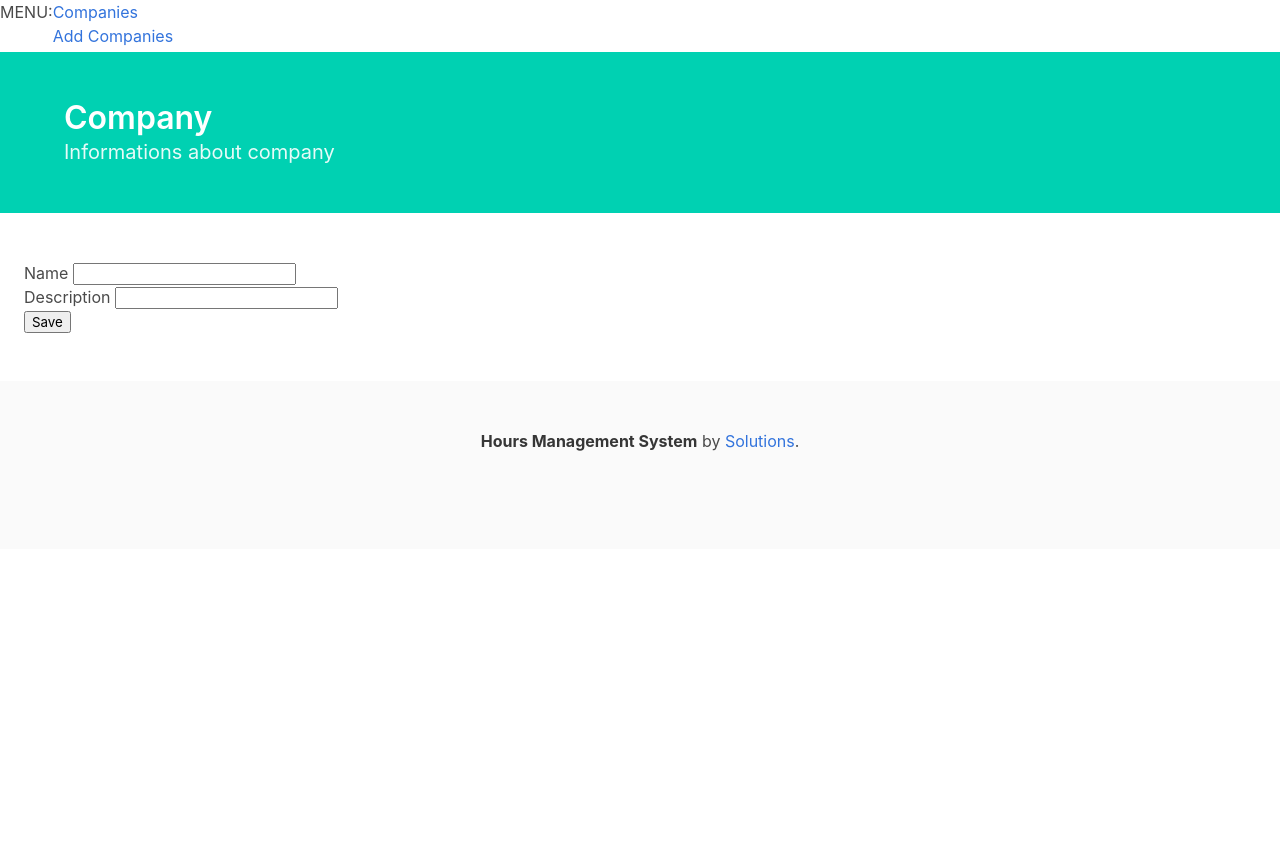
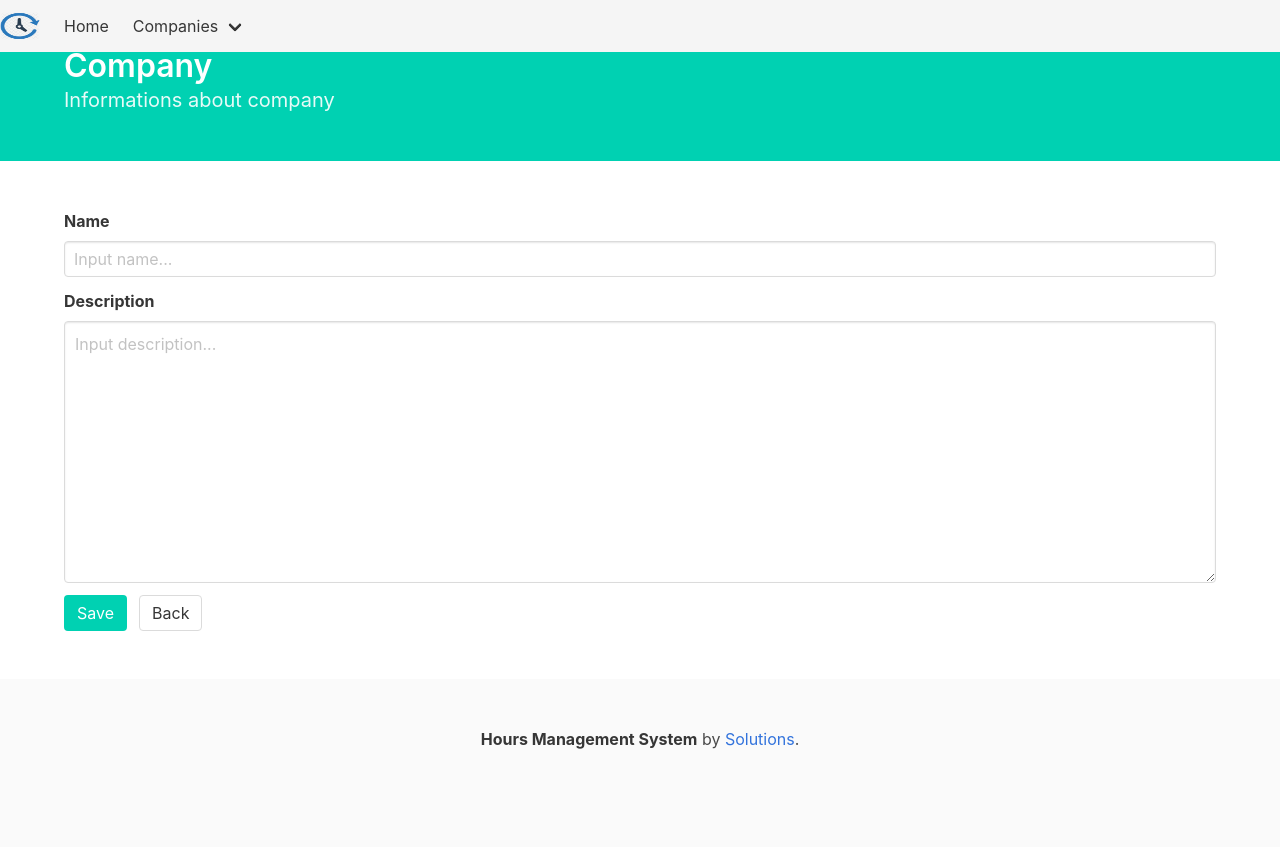
Before and after one commit to fbrump/houres-manager-system, a Django app: page /companies/new/ in a window 1280 px wide. Before the commit the page ends 451 px from the top, so only its background shows below. Run offline with Django 3.2, Linux system fonts and the light colour scheme.

Commit message:
Design better for users

```diff
--- a/hoursManagementSystem/company/templates/company/create.html
+++ b/hoursManagementSystem/company/templates/company/create.html
@@ -13,24 +13,40 @@
     </div>
 </section>
 <section class="section">
-    {% if error_message %}<p><strong>{{ error_message }}</strong></p>{% endif %}
+    <div class="container">
+        {% if error_message %}
+        <div class="notification is-warning">
+            <h4><strong>Validations!!</strong></h4>
+            <p>{{ error_message }}</p>
+        </div>
+        {% endif %}
         <form action="{% url 'company:create' %}" method="post">
             {% csrf_token %}
-        <div>
-            <label for="name">Name
-                <input type="text" name="name" id="name">
-            </label>
+            <div class="field">
+                <label for="name" class="label">Name</label>
+                <div class="control">
+                    <input type="text" name="name" id="name" placeholder="Input name..." class="input">
                 </div>
-        <div>
-            <label for="description">Description
-                <input type="text" name="desciption" id="desciption">
-            </label>
             </div>
-        <div>
-            <button type="submit">
+            <div class="field">
+                <label for="description" class="label">Description</label>
+                <div class="control">
+                    <textarea name="description" id="description" cols="30" rows="10" class="textarea" placeholder="Input description..."></textarea>
+                </div>
+            </div>
+            <div class="field is-grouped">
+                <div class="control">
+                    <button type="submit" class="button is-primary">
                         Save
                     </button>
                 </div>
+                <div class="control">
+                    <a href="{% url 'company:index' %}" class="button is-default" title="Back to list">
+                        Back
+                    </a>
+                </div>
+            </div>
         </form>
+    </div>
 </section>
 {% endblock content %}
--- a/hoursManagementSystem/company/urls.py
+++ b/hoursManagementSystem/company/urls.py
@@ -1,9 +1,10 @@
 from django.urls import path
-from .views import index, create
+from . import views
 
 app_name = 'company'
 
 urlpatterns = [
-    path('', index, name='index'),
-    path('new/', create, name='create'),
+    path('', views.index, name='index'),
+    path('new/', views.create, name='create'),
+    path('delete/', views.delete, name='delete'),
 ]
--- a/hoursManagementSystem/company/views.py
+++ b/hoursManagementSystem/company/views.py
@@ -20,3 +20,6 @@ def create(request):
             print(form_data.errors)
             return render(request, 'company/create.html', { 'error_message': form_data.errors })
     return render(request, 'company/create.html')
+
+def delete(request):
+    return HttpResponseRedirect(reverse('company:index'))
--- a/hoursManagementSystem/templates/base.html
+++ b/hoursManagementSystem/templates/base.html
@@ -12,13 +12,47 @@
 
 <body>
     <div class="container is-fullhd">
-        <header class="navbar">
+        <nav class="navbar is-transparent is-fixed-top is-light">
+            <div class="navbar-brand">
+                <a class="navbar-item" href="/">
+                    <img src="{% static 'img/logo.png' %}" alt="Logo" width="40" height="28">
+                </a>
+                <div class="navbar-burger burger" data-target="navbarExampleTransparentExample">
+                    <span></span>
+                    <span></span>
+                    <span></span>
+                </div>
+            </div>
+
+            <div id="navbarExampleTransparentExample" class="navbar-menu">
+                <div class="navbar-start">
+                    <a class="navbar-item" href="/" title="Home">
+                          Home
+                        </a>
+                    <div class="navbar-item has-dropdown is-hoverable">
+                        <a href="{% url 'company:index' %}" class="navbar-link">
+                            Companies
+                        </a>
+                        <div class="navbar-dropdown is-boxed">
+                            <a class="navbar-item" href="{% url 'company:create' %}">
+                            Add
+                            </a>
+                        </div>
+                    </div>
+                </div>
+
+                <div class="navbar-end">
+
+                </div>
+            </div>
+        </nav>
+        <!-- <header class="navbar">
             MENU:
             <ul>
-                <li><a href="{% url 'company:index' %}">Companies</a></li>
+                <li><a href="{% url 'company:index' %}" class="navbar-item">Companies</a></li>
                 <li><a href="{% url 'company:create' %}">Add Companies</a></li>
             </ul>
-        </header>
+        </header> -->
         <section>
             {% block content %} {% endblock content %}
         </section>
@@ -32,6 +66,33 @@
             </div>
         </footer>
     </div>
+    <script>
+        document.addEventListener('DOMContentLoaded', function() {
+
+            // Get all "navbar-burger" elements
+            var $navbarBurgers = Array.prototype.slice.call(document.querySelectorAll('.navbar-burger'), 0);
+
+            // Check if there are any navbar burgers
+            if ($navbarBurgers.length > 0) {
+
+                // Add a click event on each of them
+                $navbarBurgers.forEach(function($el) {
+                    $el.addEventListener('click', function() {
+
+                        // Get the target from the "data-target" attribute
+                        var target = $el.dataset.target;
+                        var $target = document.getElementById(target);
+
+                        // Toggle the class on both the "navbar-burger" and the "navbar-menu"
+                        $el.classList.toggle('is-active');
+                        $target.classList.toggle('is-active');
+
+                    });
+                });
+            }
+
+        });
+    </script>
 </body>
 
 </html>
```
Also changed, not shown: hoursManagementSystem/company/templates/company/index.html (+9 -0 lines), hoursManagementSystem/static/img/logo.png (added). Lines whose indentation alone changed are shown as unchanged.
